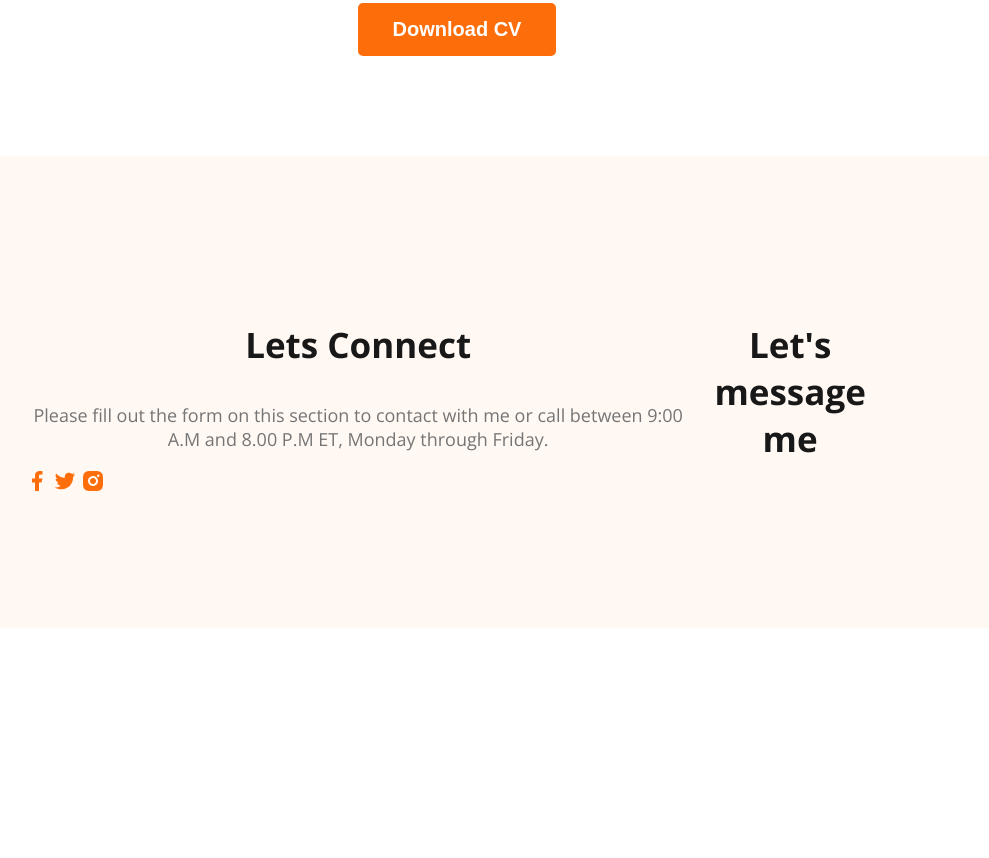
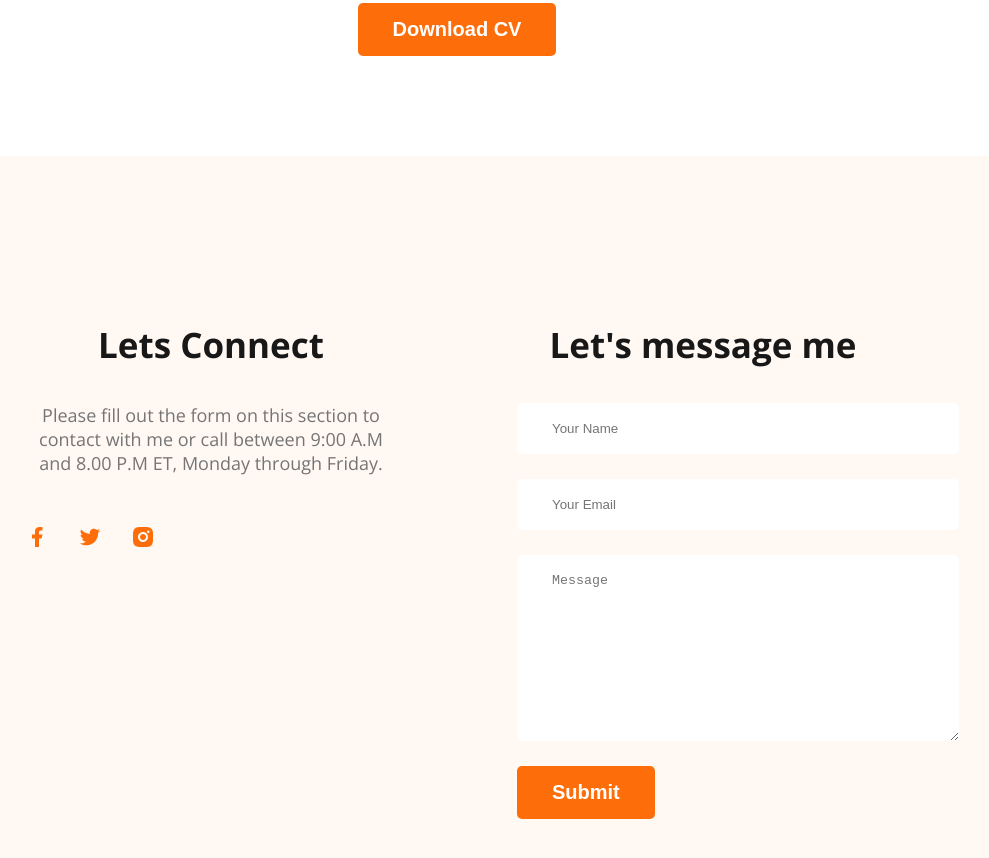
Before and after one commit to HoqueShaon/webdeveloper-portfolio, a plain HTML site: page index.html in a window 1280 px wide. Shown: the part 3080-3938 px from the top of the page, without its empty margins (183-1172 px from the left). Before the commit the page ends 3716 px from the top, so only its background shows below. Drawn offline with nearby package versions, Linux system fonts and the light colour scheme.

Commit message:
Completed footer

```diff
--- a/index.html
+++ b/index.html
@@ -165,6 +165,12 @@
         </div>
         <div class="footer-column">
             <h3 class="section-title">Let's message me</h3>
+            <form class="contact" action="">
+                <input type="text" placeholder="Your Name">
+                <input type="email" placeholder="Your Email">
+                <textarea name="" placeholder="Message" id="" cols="30" rows="10"></textarea>
+                <input class="btn-primary" type="button" value="Submit">
+            </form>
         </div>
     </footer>
 </body>
--- a/styles/portfolio.css
+++ b/styles/portfolio.css
@@ -194,7 +194,31 @@ main {
 /* FOoter styles */
 footer{
     display: flex;
+    gap: 120px;
     background: #FFF8F3;
     padding: 130px 200px;
     margin-top: 100px;
 }
+
+.footer-column{
+    width: 50%;;
+}
+.contact input[type="text"],.contact input[type="email"], textarea{
+    display: block;
+    margin-bottom: 25px;
+    padding: 18px 35px;
+    color: #757575;
+    border-radius: 5px;
+    background: #FFF;
+    border: 0;
+    width: 100%;
+}
+.social-links{
+    margin-top: 50px;
+}
+.social-links a{
+
+    margin-right: 25px;
+
+
+}
```
